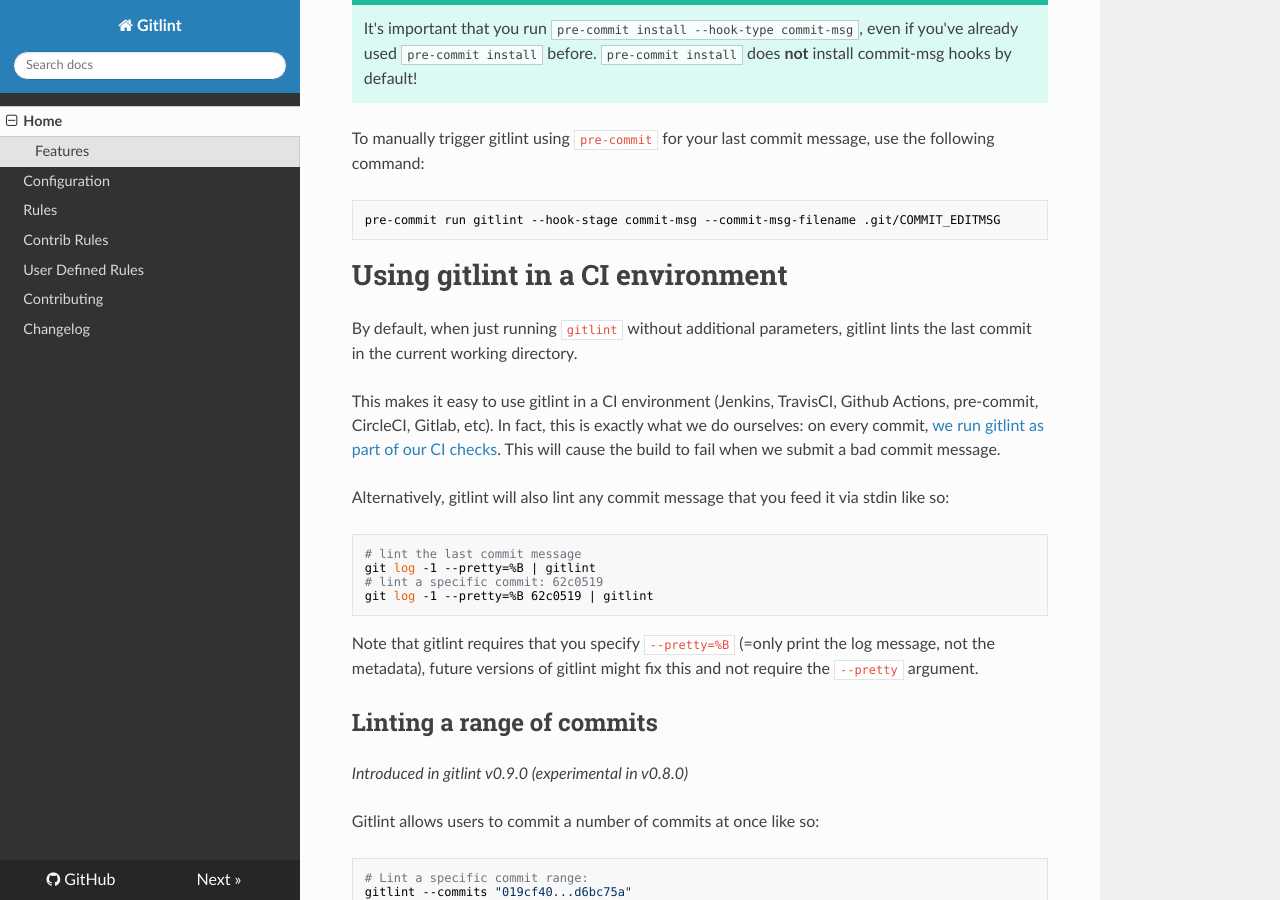
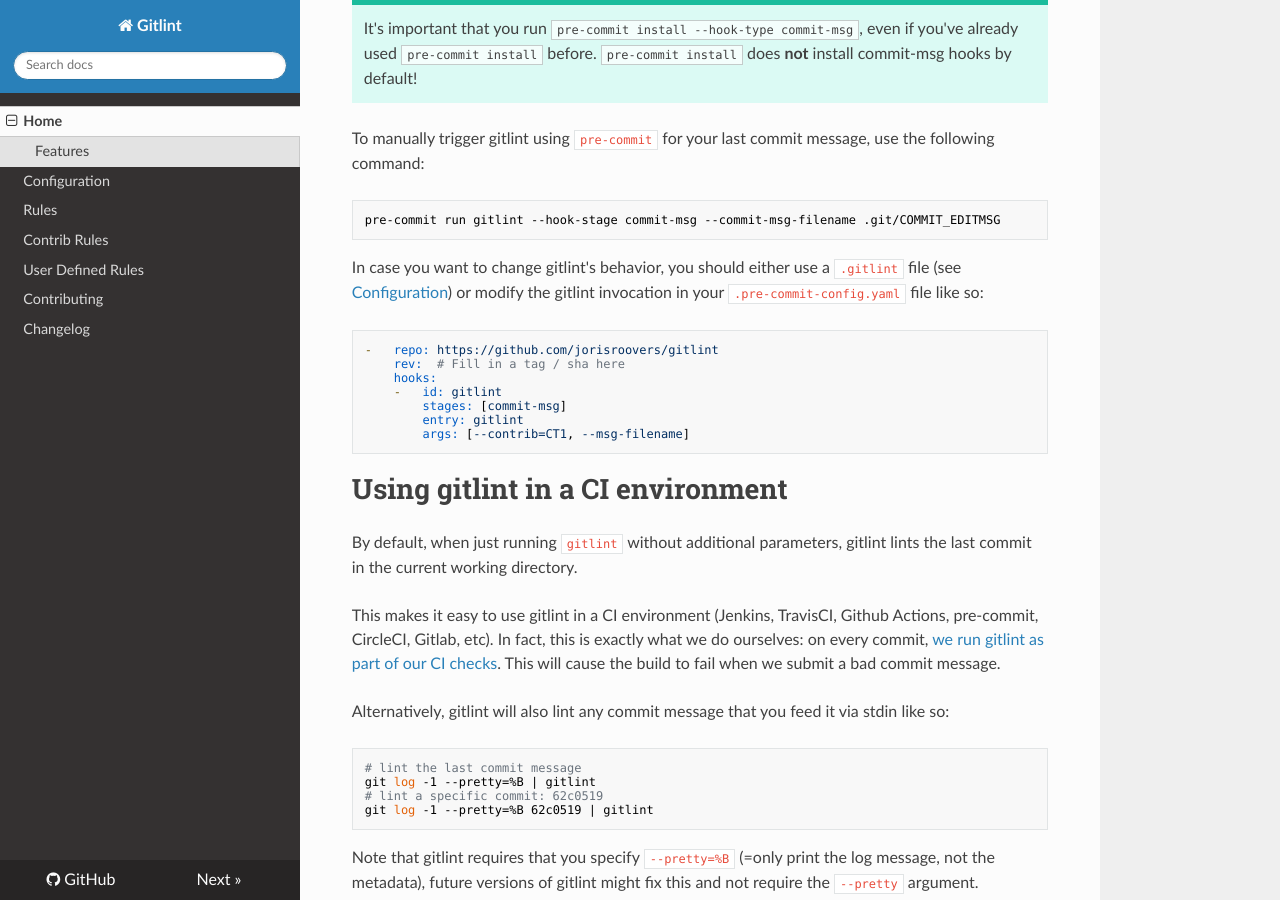
Before and after one commit to jorisroovers/gitlint, an MkDocs documentation site: the page built from docs/index.md, in a window 1280 px wide and 900 px high, scrolled down 4099 px. Built offline with MkDocs 1.6.1, drawn with Linux system fonts in a browser that asks for light colours; nearby versions of some CDN libraries.

Commit message:
Docs: pre-commit invocation details
Minor doc edit outlining how to invoke gitlint with additional arguments
through gitlint.

This fixes #109

````diff
--- a/docs/index.md
+++ b/docs/index.md
@@ -206,6 +206,18 @@
 pre-commit run gitlint --hook-stage commit-msg --commit-msg-filename .git/COMMIT_EDITMSG
 ```
 
+In case you want to change gitlint's behavior, you should either use a `.gitlint` file
+(see [Configuration](configuration.md)) or modify the gitlint invocation in
+your `.pre-commit-config.yaml` file like so:
+```yaml
+-   repo: https://github.com/jorisroovers/gitlint
+    rev:  # Fill in a tag / sha here
+    hooks:
+    -   id: gitlint
+        stages: [commit-msg]
+        entry: gitlint
+        args: [--contrib=CT1, --msg-filename]
+```
 
 # Using gitlint in a CI environment ##
 By default, when just running ```gitlint``` without additional parameters, gitlint lints the last commit in the current
````
